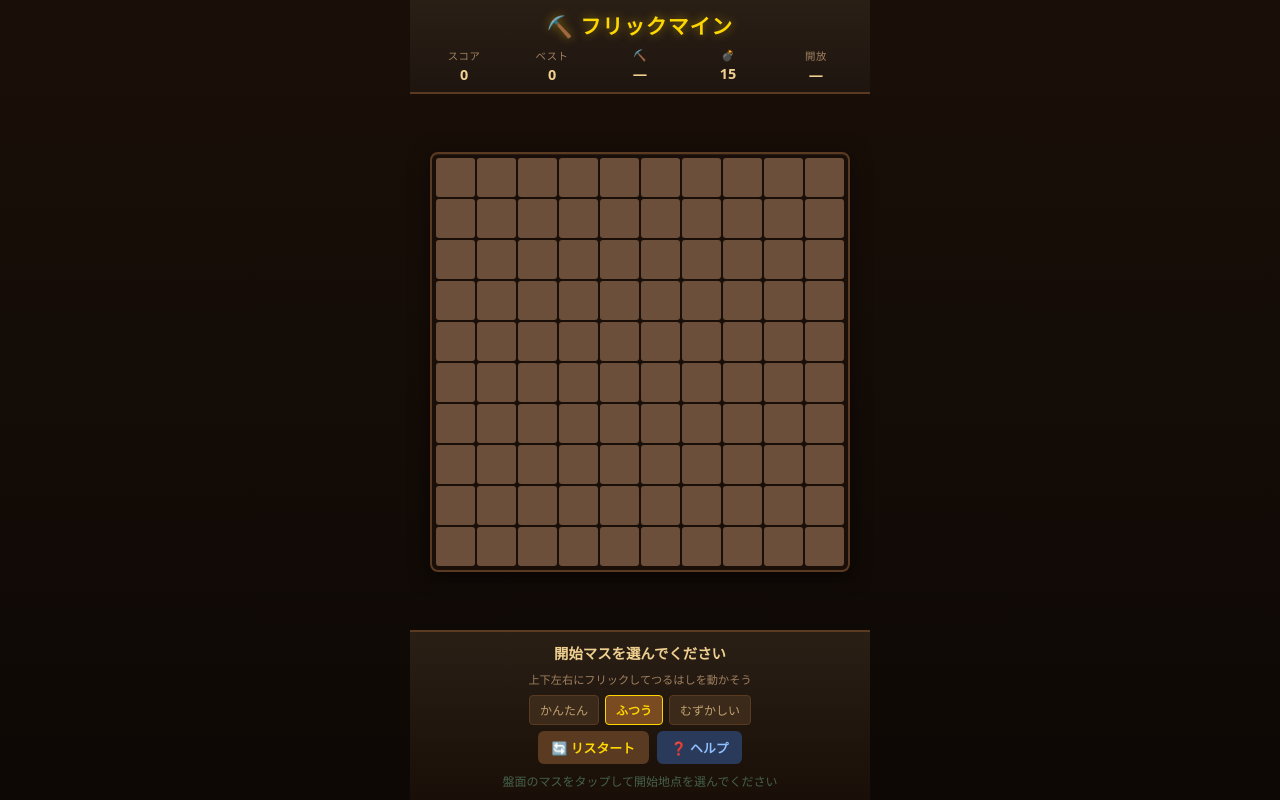
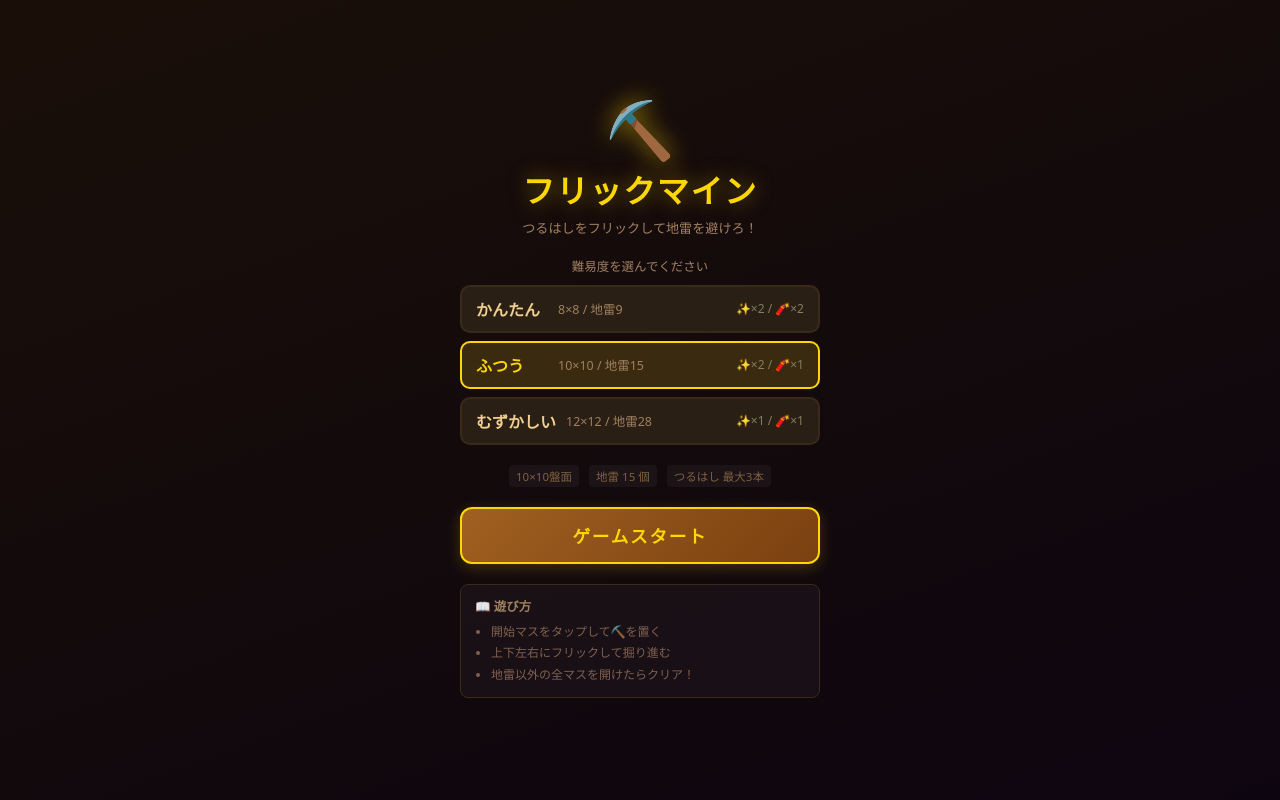
Before and after one commit to shisoAqron/flicker-mine, a React (Vite) app: page / in a window 1280 px wide. Built offline with nearby package versions, Linux system fonts and the light colour scheme.

Commit message:
feat: add title screen with difficulty selection

```diff
--- a/src/App.tsx
+++ b/src/App.tsx
@@ -1,5 +1,6 @@
 import { useState, useCallback } from "react";
 import { useGame } from "./hooks/useGame";
+import { TitleScreen } from "./components/TitleScreen";
 import { GameBoard } from "./components/GameBoard";
 import { Hud } from "./components/Hud";
 import { BottomPanel } from "./components/BottomPanel";
@@ -9,7 +10,7 @@ import type { Direction, Difficulty } from "./game/types";
 import styles from "./App.module.css";
 
 export default function App() {
-  const { state, startAt, swipe, restart, setDifficulty } = useGame();
+  const { state, startGame, startAt, swipe, restart } = useGame();
   const [showHelp, setShowHelp] = useState(false);
 
   const handleSwipe = useCallback(
@@ -19,12 +20,21 @@ export default function App() {
     [swipe]
   );
 
-  const handleSetDifficulty = useCallback(
+  const handleStart = useCallback(
     (d: Difficulty) => {
-      setDifficulty(d);
+      startGame(d);
     },
-    [setDifficulty]
+    [startGame]
   );
+
+  if (state.status === "title") {
+    return (
+      <TitleScreen
+        bestScore={state.bestScore}
+        onStart={handleStart}
+      />
+    );
+  }
 
   return (
     <div className={styles.app}>
@@ -42,9 +52,7 @@ export default function App() {
       <BottomPanel
         status={state.status}
         message={state.message}
-        difficulty={state.difficulty}
         onRestart={restart}
-        onSetDifficulty={handleSetDifficulty}
         onHelp={() => setShowHelp(true)}
       />
       <GameResultDialog
--- a/src/components/BottomPanel.module.css
+++ b/src/components/BottomPanel.module.css
@@ -21,41 +21,6 @@
   font-size: 0.7rem;
   color: #a08060;
   text-align: center;
-}
-
-.controls {
-  display: flex;
-  flex-direction: column;
-  gap: 6px;
-}
-
-.difficultyGroup {
-  display: flex;
-  justify-content: center;
-  gap: 6px;
-}
-
-.diffBtn {
-  padding: 5px 10px;
-  font-size: 0.75rem;
-  border: 1px solid #5a3a20;
-  border-radius: 4px;
-  background: #3b2a1a;
-  color: #c0a070;
-  cursor: pointer;
-  transition: background-color 0.15s, color 0.15s;
-}
-
-.diffBtn:hover {
-  background: #4b3a2a;
-  color: #f0d090;
-}
-
-.diffBtn.active {
-  background: #7a4a20;
-  color: #ffd700;
-  border-color: #ffd700;
-  font-weight: bold;
 }
 
 .actionGroup {
--- a/src/components/BottomPanel.tsx
+++ b/src/components/BottomPanel.tsx
@@ -1,27 +1,17 @@
-import type { Difficulty, GameStatus } from "../game/types";
+import type { GameStatus } from "../game/types";
 import styles from "./BottomPanel.module.css";
 
 type BottomPanelProps = {
   status: GameStatus;
   message: string;
-  difficulty: Difficulty;
   onRestart: () => void;
-  onSetDifficulty: (d: Difficulty) => void;
   onHelp: () => void;
-};
-
-const DIFFICULTY_LABELS: Record<Difficulty, string> = {
-  easy: "かんたん",
-  normal: "ふつう",
-  hard: "むずかしい",
 };
 
 export function BottomPanel({
   status,
   message,
-  difficulty,
   onRestart,
-  onSetDifficulty,
   onHelp,
 }: BottomPanelProps) {
   return (
@@ -30,26 +20,13 @@ export function BottomPanel({
       <div className={styles.hint}>
         <span>上下左右にフリックしてつるはしを動かそう</span>
       </div>
-      <div className={styles.controls}>
-        <div className={styles.difficultyGroup}>
-          {(["easy", "normal", "hard"] as Difficulty[]).map((d) => (
-            <button
-              key={d}
-              className={`${styles.diffBtn} ${difficulty === d ? styles.active : ""}`}
-              onClick={() => onSetDifficulty(d)}
-            >
-              {DIFFICULTY_LABELS[d]}
-            </button>
-          ))}
-        </div>
       <div className={styles.actionGroup}>
         <button className={styles.restartBtn} onClick={onRestart}>
-            🔄 リスタート
+          🔄 タイトルへ
         </button>
         <button className={styles.helpBtn} onClick={onHelp}>
           ❓ ヘルプ
         </button>
-        </div>
       </div>
       {status === "waiting-start" && (
         <div className={styles.startHint}>
--- /dev/null
+++ b/src/components/TitleScreen.module.css
@@ -0,0 +1,193 @@
+.screen {
+  min-height: 100dvh;
+  display: flex;
+  align-items: center;
+  justify-content: center;
+  background: linear-gradient(160deg, #1a0f08 0%, #0d0510 100%);
+  padding: 20px;
+}
+
+.inner {
+  width: 100%;
+  max-width: 360px;
+  display: flex;
+  flex-direction: column;
+  align-items: center;
+  gap: 20px;
+}
+
+/* タイトルブロック */
+.titleBlock {
+  text-align: center;
+}
+
+.icon {
+  font-size: 3.5rem;
+  line-height: 1;
+  margin-bottom: 8px;
+  filter: drop-shadow(0 0 12px rgba(255, 215, 0, 0.7));
+  animation: float 3s ease-in-out infinite;
+}
+
+@keyframes float {
+  0%, 100% { transform: translateY(0); }
+  50% { transform: translateY(-6px); }
+}
+
+.title {
+  font-size: 2rem;
+  font-weight: bold;
+  color: #ffd700;
+  text-shadow: 0 0 20px rgba(255, 215, 0, 0.5);
+  margin: 0 0 6px;
+  letter-spacing: 0.05em;
+}
+
+.subtitle {
+  font-size: 0.82rem;
+  color: #a08060;
+  margin: 0;
+}
+
+/* ベストスコア */
+.bestScore {
+  font-size: 0.85rem;
+  color: #c0a070;
+  background: rgba(255, 215, 0, 0.08);
+  border: 1px solid rgba(255, 215, 0, 0.2);
+  border-radius: 8px;
+  padding: 6px 16px;
+}
+
+.bestScore span {
+  font-weight: bold;
+  color: #ffd700;
+}
+
+/* 難易度選択 */
+.difficultySection {
+  width: 100%;
+}
+
+.sectionLabel {
+  font-size: 0.78rem;
+  color: #a08060;
+  text-align: center;
+  margin: 0 0 10px;
+}
+
+.difficultyList {
+  display: flex;
+  flex-direction: column;
+  gap: 8px;
+}
+
+.diffBtn {
+  width: 100%;
+  display: flex;
+  align-items: center;
+  gap: 10px;
+  padding: 10px 14px;
+  background: #2a1f15;
+  border: 2px solid #3a2a1a;
+  border-radius: 10px;
+  color: #c0a070;
+  cursor: pointer;
+  transition: border-color 0.15s, background 0.15s;
+  text-align: left;
+}
+
+.diffBtn:hover {
+  border-color: #7a5a30;
+  background: #3a2a1a;
+}
+
+.diffBtn.active {
+  border-color: #ffd700;
+  background: #3a2a10;
+}
+
+.diffName {
+  font-size: 1rem;
+  font-weight: bold;
+  color: #f0d090;
+  min-width: 72px;
+}
+
+.diffBtn.active .diffName {
+  color: #ffd700;
+}
+
+.diffDetail {
+  font-size: 0.78rem;
+  color: #a08060;
+  flex: 1;
+}
+
+.diffItems {
+  font-size: 0.75rem;
+  color: #808060;
+}
+
+/* 選択中の概要 */
+.selectedInfo {
+  display: flex;
+  gap: 10px;
+  font-size: 0.72rem;
+  color: #806040;
+}
+
+.selectedInfo span {
+  background: rgba(255,255,255,0.04);
+  border-radius: 4px;
+  padding: 3px 7px;
+}
+
+/* スタートボタン */
+.startBtn {
+  width: 100%;
+  padding: 14px;
+  font-size: 1.1rem;
+  font-weight: bold;
+  background: linear-gradient(135deg, #a06020 0%, #7a4010 100%);
+  color: #ffd700;
+  border: 2px solid #ffd700;
+  border-radius: 12px;
+  cursor: pointer;
+  letter-spacing: 0.1em;
+  transition: filter 0.15s, transform 0.1s;
+  box-shadow: 0 4px 15px rgba(255, 215, 0, 0.2);
+}
+
+.startBtn:hover {
+  filter: brightness(1.15);
+  transform: translateY(-1px);
+}
+
+.startBtn:active {
+  transform: translateY(0);
+}
+
+/* 遊び方 */
+.howto {
+  width: 100%;
+  background: rgba(255, 255, 255, 0.03);
+  border: 1px solid #3a2a1a;
+  border-radius: 8px;
+  padding: 12px 14px;
+}
+
+.howto p {
+  font-size: 0.78rem;
+  color: #a08060;
+  margin: 0 0 6px;
+  font-weight: bold;
+}
+
+.howto ul {
+  margin: 0;
+  padding-left: 16px;
+  font-size: 0.75rem;
+  color: #806050;
+  line-height: 1.8;
+}
--- /dev/null
+++ b/src/components/TitleScreen.tsx
@@ -0,0 +1,89 @@
+import { useState } from "react";
+import type { Difficulty } from "../game/types";
+import { DIFFICULTY_CONFIG } from "../game/constants";
+import styles from "./TitleScreen.module.css";
+
+type TitleScreenProps = {
+  bestScore: number;
+  onStart: (difficulty: Difficulty) => void;
+};
+
+const DIFFICULTY_LABELS: Record<Difficulty, string> = {
+  easy: "かんたん",
+  normal: "ふつう",
+  hard: "むずかしい",
+};
+
+const DIFFICULTY_DESC: Record<Difficulty, string> = {
+  easy: "8×8 / 地雷9",
+  normal: "10×10 / 地雷15",
+  hard: "12×12 / 地雷28",
+};
+
+const DIFFICULTY_ITEMS: Record<Difficulty, string> = {
+  easy: "✨×2 / 🧨×2",
+  normal: "✨×2 / 🧨×1",
+  hard: "✨×1 / 🧨×1",
+};
+
+export function TitleScreen({ bestScore, onStart }: TitleScreenProps) {
+  const [selected, setSelected] = useState<Difficulty>("normal");
+  const config = DIFFICULTY_CONFIG[selected];
+
+  return (
+    <div className={styles.screen}>
+      <div className={styles.inner}>
+        <div className={styles.titleBlock}>
+          <div className={styles.icon}>⛏️</div>
+          <h1 className={styles.title}>フリックマイン</h1>
+          <p className={styles.subtitle}>つるはしをフリックして地雷を避けろ！</p>
+        </div>
+
+        {bestScore > 0 && (
+          <div className={styles.bestScore}>
+            🏆 ベストスコア: <span>{bestScore.toLocaleString()}</span>
+          </div>
+        )}
+
+        <div className={styles.difficultySection}>
+          <p className={styles.sectionLabel}>難易度を選んでください</p>
+          <div className={styles.difficultyList}>
+            {(["easy", "normal", "hard"] as Difficulty[]).map((d) => (
+              <button
+                key={d}
+                className={`${styles.diffBtn} ${selected === d ? styles.active : ""}`}
+                onClick={() => setSelected(d)}
+              >
+                <span className={styles.diffName}>{DIFFICULTY_LABELS[d]}</span>
+                <span className={styles.diffDetail}>{DIFFICULTY_DESC[d]}</span>
+                <span className={styles.diffItems}>{DIFFICULTY_ITEMS[d]}</span>
+              </button>
+            ))}
+          </div>
+        </div>
+
+        <div className={styles.selectedInfo}>
+          <span>{config.boardSize}×{config.boardSize}盤面</span>
+          <span>地雷 {config.mineCount} 個</span>
+          <span>つるはし 最大{config.maxPickaxes}本</span>
+        </div>
+
+        <button
+          className={styles.startBtn}
+          onClick={() => onStart(selected)}
+        >
+          ゲームスタート
+        </button>
+
+        <div className={styles.howto}>
+          <p>📖 遊び方</p>
+          <ul>
+            <li>開始マスをタップして⛏️を置く</li>
+            <li>上下左右にフリックして掘り進む</li>
+            <li>地雷以外の全マスを開けたらクリア！</li>
+          </ul>
+        </div>
+      </div>
+    </div>
+  );
+}
--- a/src/game/types.ts
+++ b/src/game/types.ts
@@ -1,6 +1,7 @@
 export type Direction = "up" | "down" | "left" | "right";
 
 export type GameStatus =
+  | "title"
   | "waiting-start"
   | "playing"
   | "clear"
@@ -42,7 +43,7 @@ export type GameState = {
 };
 
 export type GameAction =
+  | { type: "START_GAME"; difficulty: Difficulty }
   | { type: "START_AT"; x: number; y: number }
   | { type: "SWIPE"; direction: Direction }
-  | { type: "RESTART" }
-  | { type: "SET_DIFFICULTY"; difficulty: Difficulty };
+  | { type: "RESTART" };
--- a/src/hooks/useGame.ts
+++ b/src/hooks/useGame.ts
@@ -10,30 +10,41 @@ import {
 } from "../game/constants";
 import { loadBestScore, saveBestScore } from "../game/storage";
 
-function createInitialState(difficulty: Difficulty): GameState {
-  const config = DIFFICULTY_CONFIG[difficulty];
+function createInitialState(): GameState {
   return {
     board: [],
     pickaxes: [],
-    status: "waiting-start",
+    status: "title",
     score: 0,
     bestScore: loadBestScore(),
     openedSafeCells: 0,
     totalSafeCells: 0,
-    mineCount: config.mineCount,
-    message: "開始マスを選んでください",
-    difficulty,
+    mineCount: DIFFICULTY_CONFIG["normal"].mineCount,
+    message: "",
+    difficulty: "normal",
   };
 }
 
 function gameReducer(state: GameState, action: GameAction): GameState {
   switch (action.type) {
-    case "SET_DIFFICULTY": {
-      return createInitialState(action.difficulty);
+    case "START_GAME": {
+      const config = DIFFICULTY_CONFIG[action.difficulty];
+      return {
+        board: [],
+        pickaxes: [],
+        status: "waiting-start",
+        score: 0,
+        bestScore: state.bestScore,
+        openedSafeCells: 0,
+        totalSafeCells: 0,
+        mineCount: config.mineCount,
+        message: "開始マスを選んでください",
+        difficulty: action.difficulty,
+      };
     }
 
     case "RESTART": {
-      return createInitialState(state.difficulty);
+      return { ...createInitialState(), bestScore: state.bestScore };
     }
 
     case "START_AT": {
@@ -140,9 +151,13 @@ function getDirectionMessage(direction: Direction): string {
 export function useGame() {
   const [state, dispatch] = useReducer(
     gameReducer,
-    "normal" as Difficulty,
+    undefined,
     createInitialState
   );
+
+  const startGame = useCallback((difficulty: Difficulty) => {
+    dispatch({ type: "START_GAME", difficulty });
+  }, []);
 
   const startAt = useCallback((x: number, y: number) => {
     dispatch({ type: "START_AT", x, y });
@@ -157,8 +172,8 @@ export function useGame() {
   }, []);
 
   const setDifficulty = useCallback((difficulty: Difficulty) => {
-    dispatch({ type: "SET_DIFFICULTY", difficulty });
+    dispatch({ type: "START_GAME", difficulty });
   }, []);
 
-  return { state, startAt, swipe, restart, setDifficulty };
+  return { state, startGame, startAt, swipe, restart, setDifficulty };
 }
```
Lines whose indentation alone changed are shown as unchanged.
